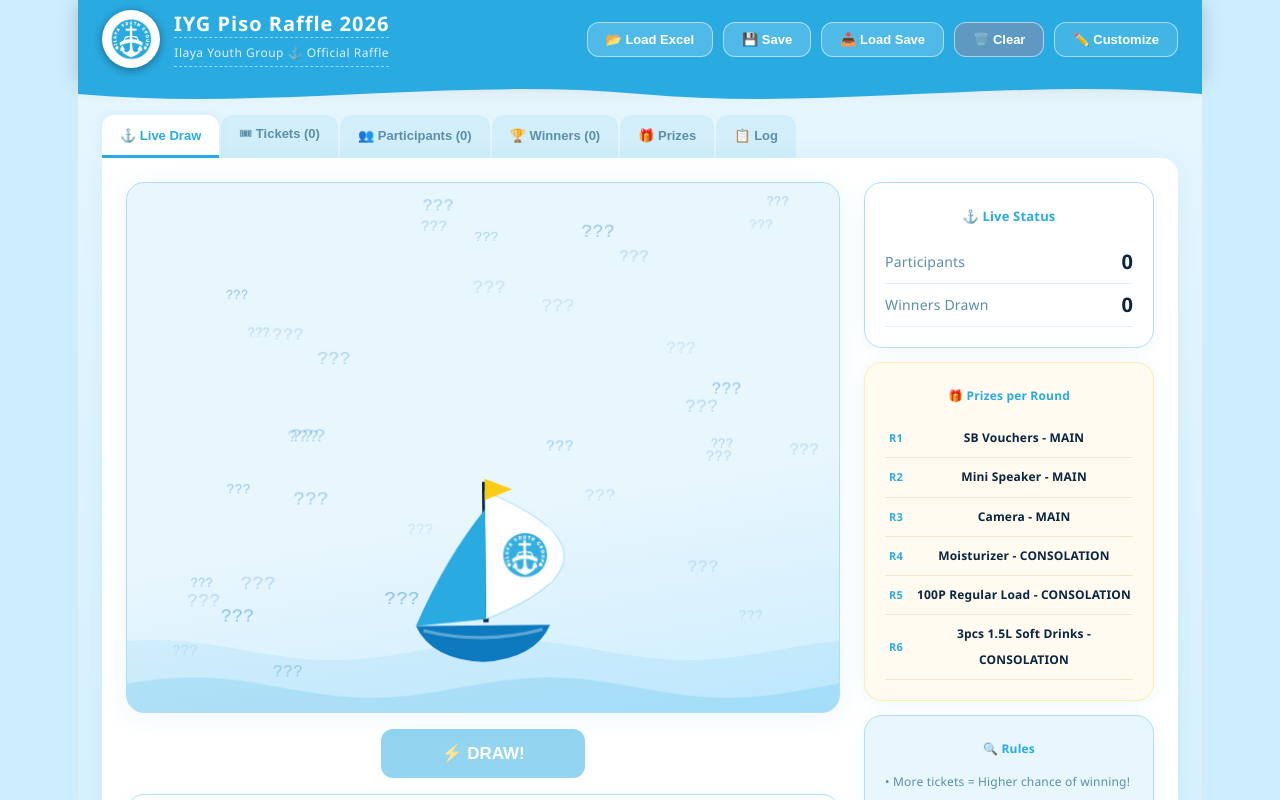
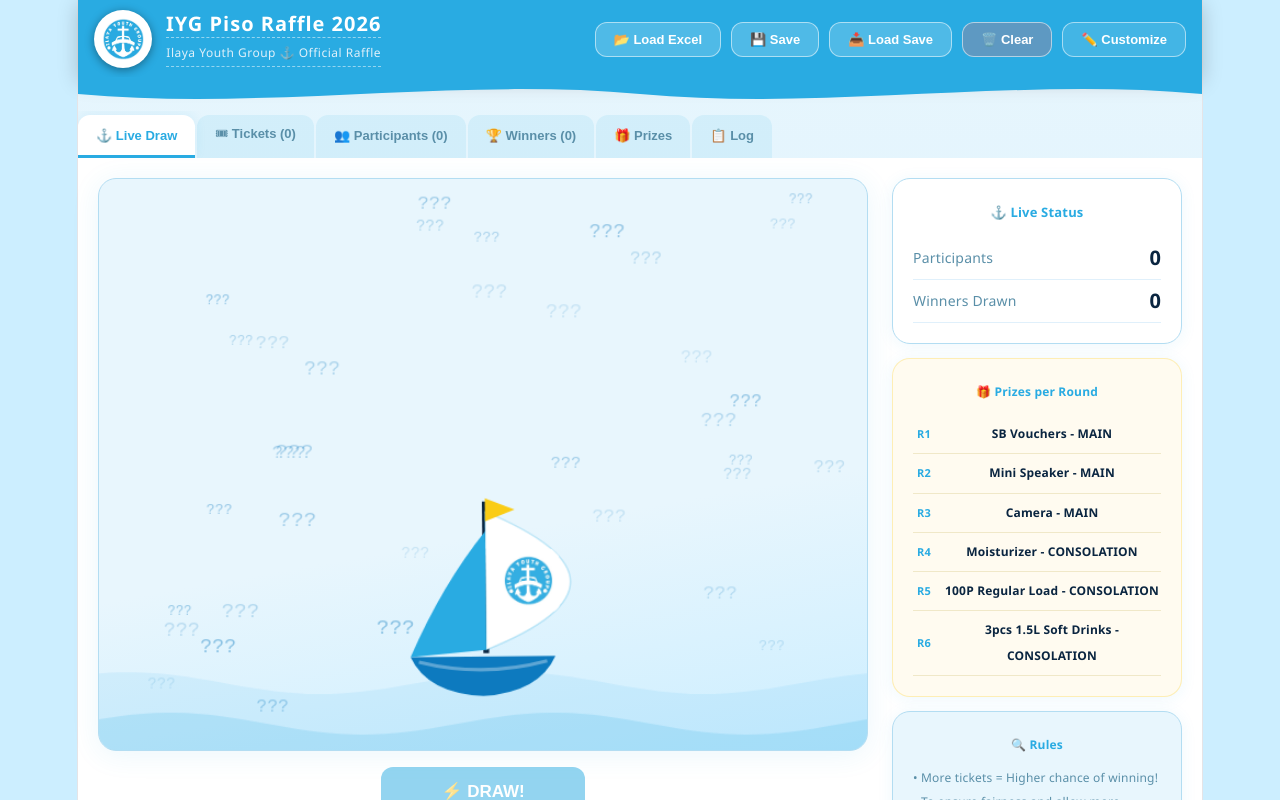
Before and after one commit to raidoramos26-create/iyg-raffle-2, a React (Vite) app: page / in a window 1280 px wide. Shown: the top 800 px of the page. Built offline with nearby package versions, Linux system fonts and the light colour scheme.

Commit message:
Update App.jsx

```diff
--- a/src/App.jsx
+++ b/src/App.jsx
@@ -916,7 +916,7 @@ export default function RaffleApp() {
       color: "#0a2540", fontFamily: "'Segoe UI', system-ui, sans-serif", paddingBottom: 48, boxSizing: "border-box" }}>
 
       {/* ── Header ─────────────────────────────────────────────────────── */}
-      <div style={{ background: cfg.headerBg, padding: "0 24px", boxShadow: "0 4px 20px #0003" }}>
+      <div style={{ background: cfg.headerBg, padding: "0 16px", boxShadow: "0 4px 20px #0003" }}>
         <div style={{ display: "flex", alignItems: "center", justifyContent: "space-between", flexWrap: "wrap", gap: 10, padding: "10px 0" }}>
           <div style={{ display: "flex", alignItems: "center", gap: 14 }}>
             <img src={LOGO_B64} alt="Logo"
@@ -1170,7 +1170,7 @@ export default function RaffleApp() {
       )}
 
       {/* ── Tabs ────────────────────────────────────────────────────── */}
-      <div style={{ display: "flex", gap: 2, padding: "4px 24px 0", overflowX: "auto" }}>
+      <div style={{ display: "flex", gap: 2, padding: "4px 0 0", overflowX: "auto" }}>
         {[
           ["draw",    cfg.labels.tabDraw    || "⚓ Live Draw"],
           ["tickets", `${cfg.labels.tabTickets || "🎟 Tickets"} (${tickets.length.toLocaleString()})`],
@@ -1191,11 +1191,11 @@ export default function RaffleApp() {
         ))}
       </div>
 
-      <div style={{ padding: "0 24px 24px", minHeight: "calc(100vh - 120px)", boxSizing: "border-box" }}>
+      <div style={{ padding: "0 0 24px", minHeight: "calc(100vh - 120px)", boxSizing: "border-box" }}>
 
         {/* ══ DRAW TAB ════════════════════════════════════════════════ */}
         {activeTab === "draw" && (
-          <div style={{ background: "#fff", borderRadius: "0 16px 16px 16px", padding: 24, boxShadow: "0 4px 24px #29abe218", position: "relative", minHeight: "calc(100vh - 160px)", boxSizing: "border-box" }}>
+          <div style={{ background: "#fff", borderRadius: 0, padding: "20px 20px", boxShadow: "none", position: "relative", minHeight: "calc(100vh - 140px)", boxSizing: "border-box" }}>
 
             {/* ── Countdown overlay ── */}
             {countdown !== null && (
```
